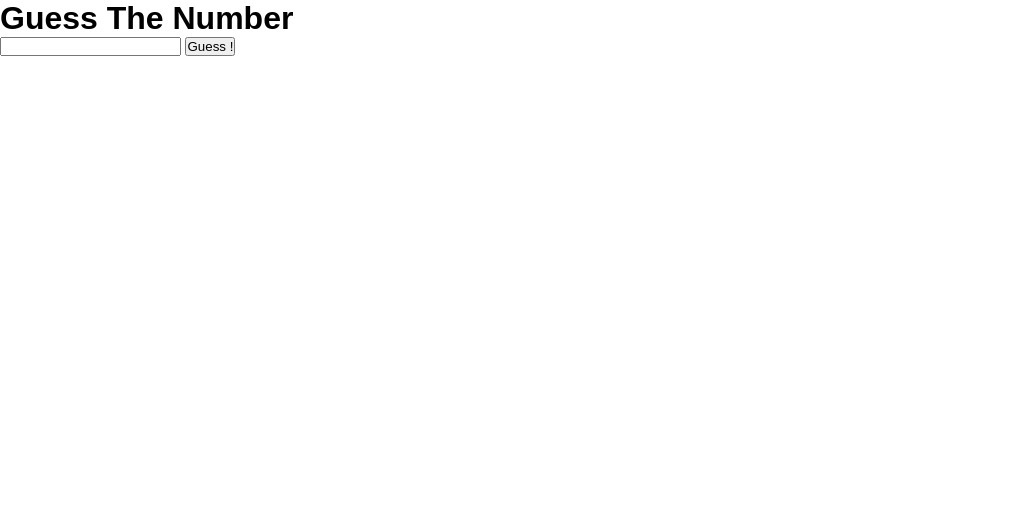
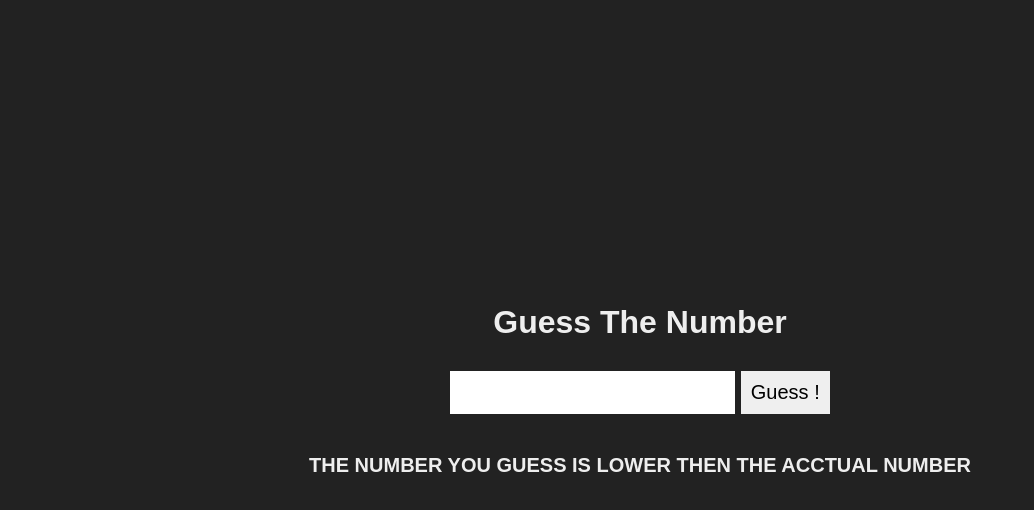
Before and after one commit to Nourbouch/50-HTML-CSS-JS-Projects, a plain HTML site: page Number_Guessing_Game/index.html in a window 1280 px wide. Shown: the whole page, without its empty margins (0-1034 px from the left). Drawn offline with Linux system fonts and the light colour scheme.

Commit message:
CSS - Done

```diff
--- a/Number_Guessing_Game/index.html
+++ b/Number_Guessing_Game/index.html
@@ -20,7 +20,7 @@
           <button type="submit" id="btn">Guess !</button>
         </div>
         <div class="app-result">
-          <h2 id="result"></h2>
+          <h2 id="result">THE NUMBER YOU GUESS IS LOWER THEN THE ACCTUAL NUMBER </h2>
         </div>
           </div>
       </div>
--- a/Number_Guessing_Game/src/css/style.css
+++ b/Number_Guessing_Game/src/css/style.css
@@ -4,3 +4,38 @@
   box-sizing: border-box;
   font-family: sans-serif;
 }
+.container{
+  height:100vh;
+  background:#222;
+  color:#eee;
+  display:flex;
+  flex-direction:column;
+  gap:30px;
+  align-items:center;
+  justify-content:center;
+}
+.app{
+  display:flex;
+  align-items:center;
+  flex-direction:column;
+  gap:20px;
+
+}
+.app-content{
+  width:100%;
+  display:flex;
+  flex-direction:column;
+  align-items:center;
+  justify-content:center;
+  gap:10px;
+}
+.app-content *{
+  padding:10px;
+  border:none;
+  cursor:pointer;
+  font-size:20px;
+}
+button:hover{
+  transition:.3s;
+  background:#fff;
+}
```
